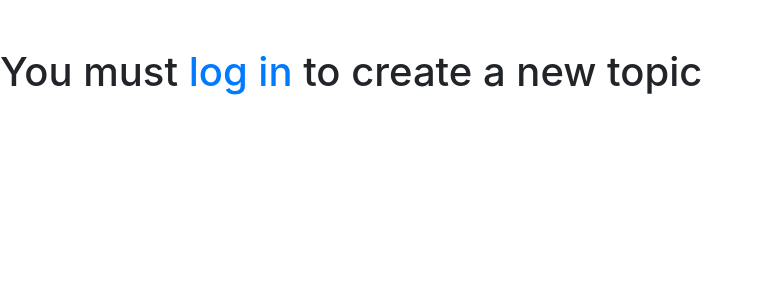
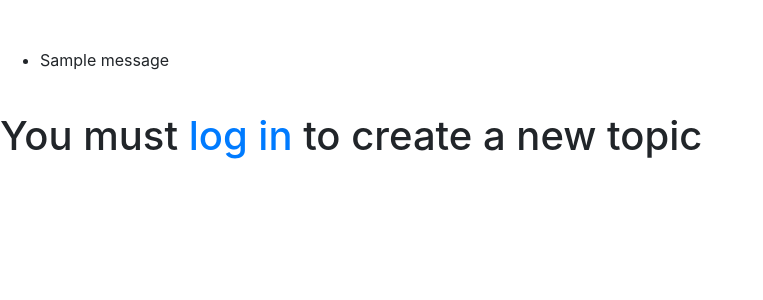
Before and after one commit to LucasSte/WebApp-CES-22, a Django app: page /Topics/new_entry in a window 1280 px wide. Shown: the part 56-356 px from the top of the page, without its empty margins (0-763 px from the left). Run offline with Django 3.2, Linux system fonts and the light colour scheme; one stand-in notice (Sample message) is shown; some libraries are stand-ins or nearby versions.

Commit message:
Fixing the message system on the post create view

```diff
--- a/Topics/templates/Topics/new_entry.html
+++ b/Topics/templates/Topics/new_entry.html
@@ -3,6 +3,14 @@
 {% block title %}New topic entry{% endblock %}
 
 {% block content %}
+    {% if messages %}
+    <ul class="messages">
+        {% for message in messages %}
+        <li {% if message.tags %} class="{{ message.tags }}" {% endif %}>{{ message }}</li>
+        {% endfor %}
+    </ul>
+    {% endif %}
+<br>
 {% if user.is_authenticated %}
 <body>
     <form action="" method="POST">
```
